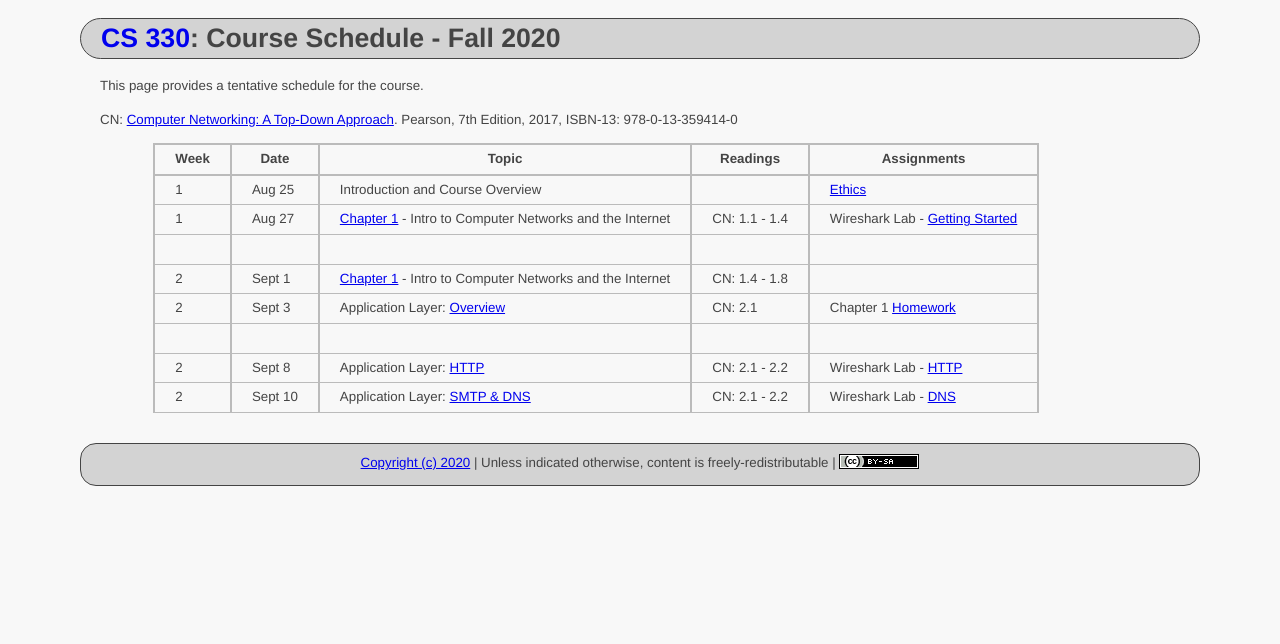
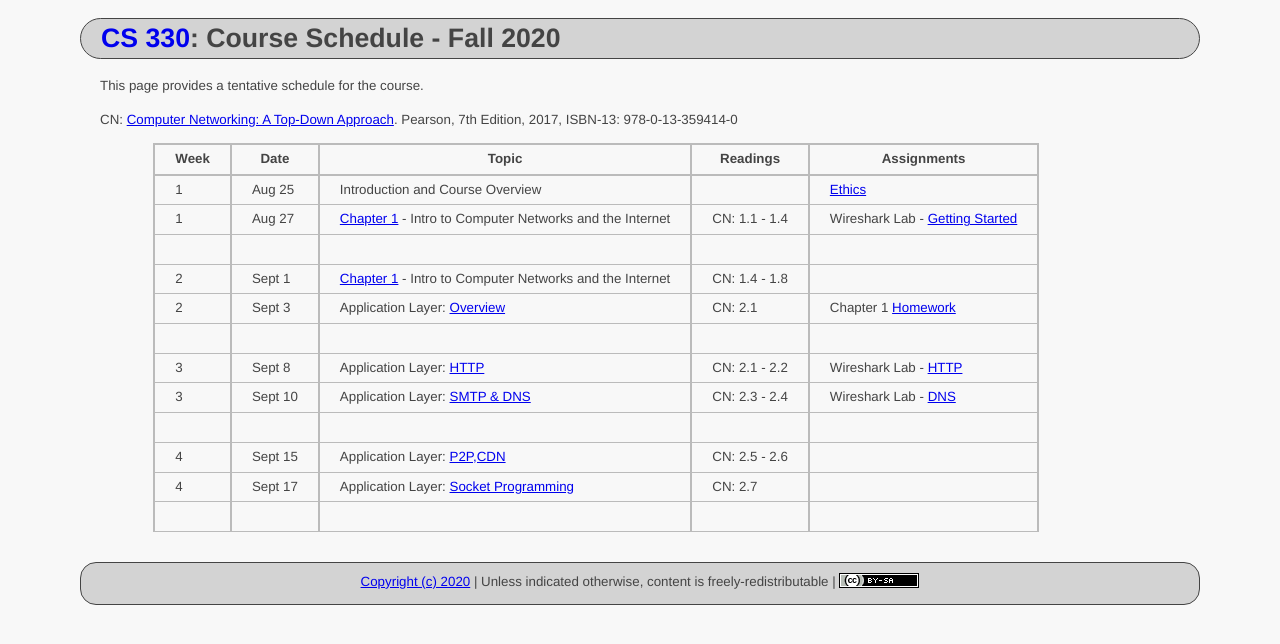
Before and after one commit to ycpcs/cs330-fall2020, a Jekyll site: the page built from schedule/index.md, in a window 1280 px wide. Shown: the top 644 px of the page. Built offline with Jekyll 4.4.1, drawn with Linux system fonts in a browser that asks for light colours.

Commit message:
update schedule

```diff
--- a/schedule/index.md
+++ b/schedule/index.md
@@ -16,5 +16,9 @@ CN: [Computer Networking: A Top-Down Approach](https://www.pearson.com/us/higher
 > 2  | Sept 1 | [Chapter 1](slides/chapter_1.pdf) - Intro to Computer Networks and the Internet | CN: 1.4 - 1.8 |
 > 2  | Sept 3 | Application Layer: [Overview](slides/chapter_2.pdf) | CN: 2.1 | Chapter 1 [Homework](../assign/homework1.html)
 > | | | |
-> 2  | Sept 8 | Application Layer: [HTTP](slides/chapter_2.pdf) | CN: 2.1 - 2.2 | Wireshark Lab - [HTTP](../labs/files/Wireshark_HTTP_v7.0.pdf)
-> 2  | Sept 10 | Application Layer: [SMTP & DNS](slides/chapter_2.pdf) | CN: 2.1 - 2.2 | Wireshark Lab - [DNS](../labs/files/Wireshark_DNS_v7.0.pdf)
+> 3  | Sept 8 | Application Layer: [HTTP](slides/chapter_2.pdf) | CN: 2.1 - 2.2 | Wireshark Lab - [HTTP](../labs/files/Wireshark_HTTP_v7.0.pdf)
+> 3  | Sept 10 | Application Layer: [SMTP & DNS](slides/chapter_2.pdf) | CN: 2.3 - 2.4 | Wireshark Lab - [DNS](../labs/files/Wireshark_DNS_v7.0.pdf)
+> | | | |
+> 4  | Sept 15 | Application Layer: [P2P,CDN](slides/chapter_2.pdf) | CN: 2.5 - 2.6 |
+> 4  | Sept 17 | Application Layer: [Socket Programming](slides/chapter_2.pdf) | CN: 2.7 |
+> | | | |
```
